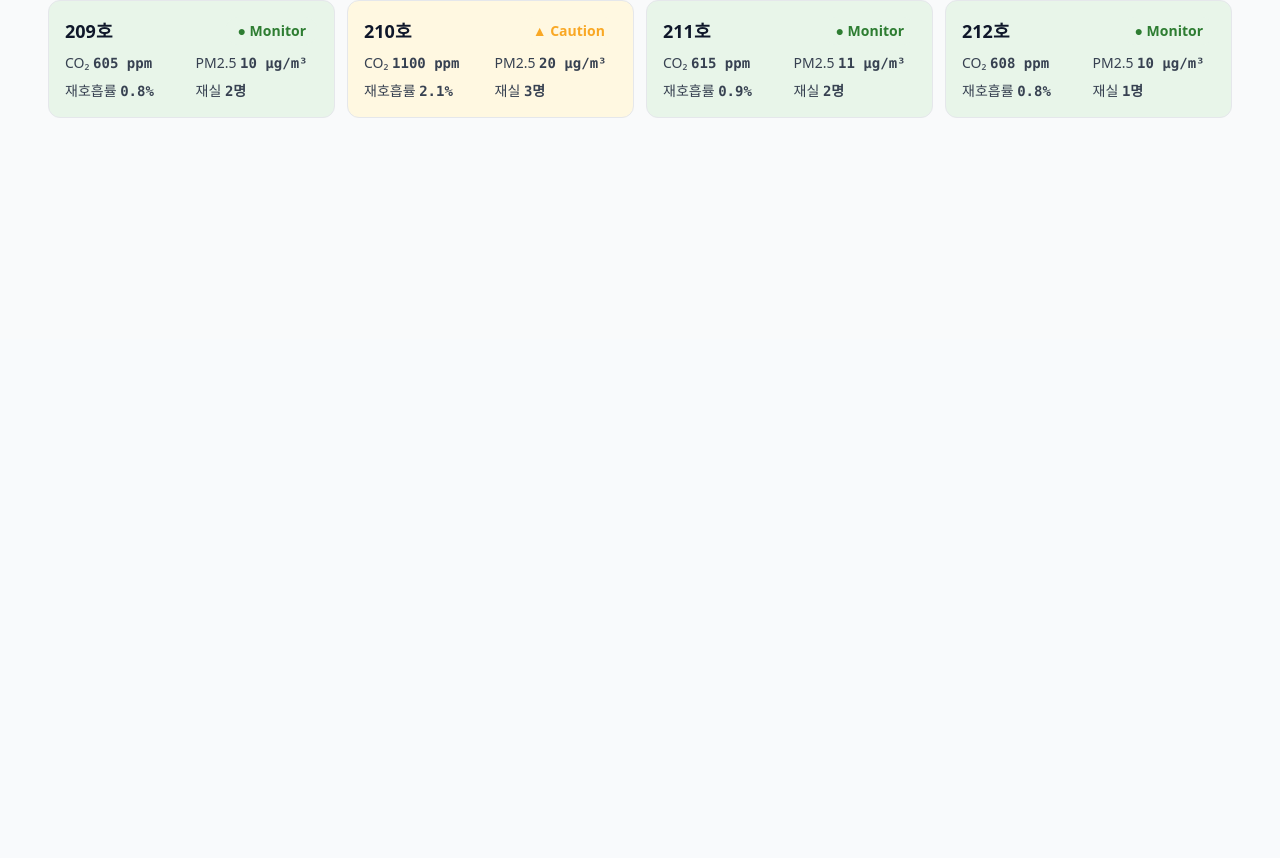
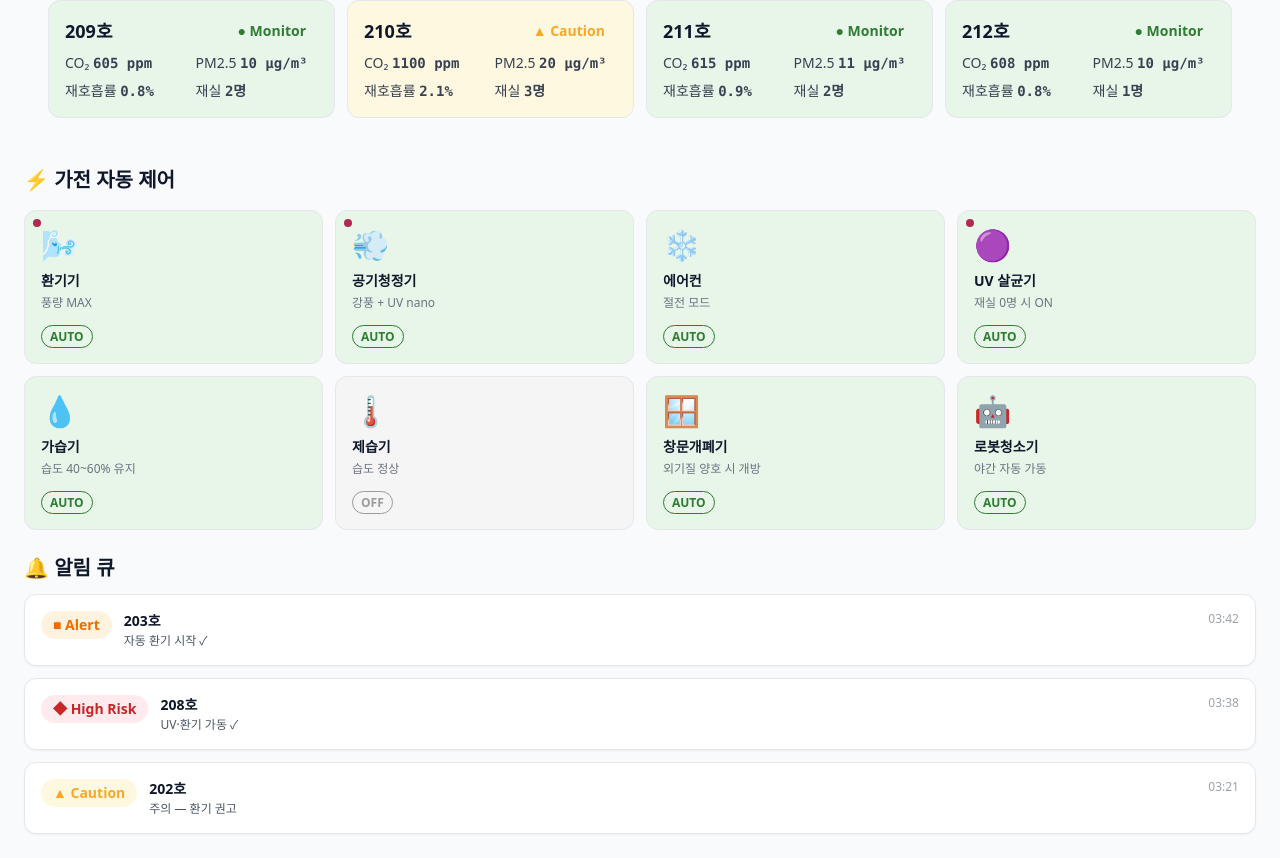
Before and after one commit to zln02/thinq-workspace-sentinel, a Next.js app in the folder frontend/: page /operations in a window 1280 px wide. Shown: the part 461-1319 px from the top of the page. Before the commit the page ends 800 px from the top, so only its background shows below. Built offline with nearby package versions, Linux system fonts and the light colour scheme.

Commit message:
feat(fe): ApplianceCard, AlertToast, AlertQueue, SafetyScore 추가 + 랜딩 정리

```diff
--- a/frontend/app/operations/page.tsx
+++ b/frontend/app/operations/page.tsx
@@ -1,10 +1,22 @@
 import FloorPlan from "@/components/domain/FloorPlan";
 import TierBadge from "@/components/domain/TierBadge";
+import ApplianceCard, { ApplianceCardProps } from "@/components/domain/ApplianceCard";
+import AlertQueue from "@/components/domain/AlertQueue";
+
+const APPLIANCES: ApplianceCardProps[] = [
+  { name: "환기기", icon: "🌬️", state: "AUTO", description: "풍량 MAX", isExecuting: true },
+  { name: "공기청정기", icon: "💨", state: "AUTO", description: "강풍 + UV nano", isExecuting: true },
+  { name: "에어컨", icon: "❄️", state: "AUTO", description: "절전 모드", isExecuting: false },
+  { name: "UV 살균기", icon: "🟣", state: "AUTO", description: "재실 0명 시 ON", isExecuting: true },
+  { name: "가습기", icon: "💧", state: "AUTO", description: "습도 40~60% 유지", isExecuting: false },
+  { name: "제습기", icon: "🌡️", state: "OFF", description: "습도 정상", isExecuting: false },
+  { name: "창문개폐기", icon: "🪟", state: "AUTO", description: "외기질 양호 시 개방", isExecuting: false },
+  { name: "로봇청소기", icon: "🤖", state: "AUTO", description: "야간 자동 가동", isExecuting: false },
+];
 
 export default function OperationsPage() {
   return (
     <div className="min-h-screen bg-gray-50">
-      {/* 헤더 */}
       <header className="bg-white border-b px-6 py-4 flex items-center justify-between">
         <div className="flex items-center gap-3">
           <span className="font-bold text-lg text-[#A50034]">Sentinel</span>
@@ -17,9 +29,21 @@ export default function OperationsPage() {
         </div>
       </header>
 
-      {/* 메인 */}
       <main className="p-6">
         <FloorPlan />
+
+        <div className="mt-6">
+          <h2 className="text-xl font-bold mb-4">⚡ 가전 자동 제어</h2>
+          <div className="grid grid-cols-4 gap-3">
+            {APPLIANCES.map((a) => (
+              <ApplianceCard key={a.name} {...a} />
+            ))}
+          </div>
+        </div>
+
+        <div className="mt-6">
+          <AlertQueue />
+        </div>
       </main>
     </div>
   );
--- a/frontend/app/page.tsx
+++ b/frontend/app/page.tsx
@@ -1,40 +1,24 @@
 import Link from "next/link";
-import TierBadge from "@/components/domain/TierBadge";
-import RoomCard from "@/components/domain/RoomCard";
-import FloorPlan from "@/components/domain/FloorPlan";
 
 export default function Home() {
   return (
     <main className="min-h-screen flex flex-col items-center justify-center gap-6 p-8">
-      <h1 className="text-3xl font-bold text-lg-primary">ThinQ Workspace Sentinel</h1>
+      <h1 className="text-3xl font-bold text-[#A50034]">ThinQ Workspace Sentinel</h1>
       <p className="text-slate-600 text-center max-w-xl">
         요양병원 RSV·인플루엔자·노로를 3주 전에 예측해 LG ThinQ 가전 8종이 자동 환경 제어하는 시스템
       </p>
-
-      {/* 티어 배지 테스트 */}
-      <div className="flex gap-2">
-        <TierBadge tier="t1" />
-        <TierBadge tier="t2" />
-        <TierBadge tier="t3" />
-        <TierBadge tier="t4" />
-        <TierBadge tier="t5" />
-      </div>
-
-      {/* FloorPlan 테스트 */}
-      <FloorPlan />
-
       <div className="grid grid-cols-1 sm:grid-cols-3 gap-4 mt-6">
-        <Link href="/admin" className="px-6 py-4 rounded-lg border bg-white hover:shadow-md transition">
-          <div className="text-lg font-bold text-lg-primary">🖥 중앙 관제</div>
-          <div className="text-sm text-slate-500">ICN · 원장 · 시설관리</div>
+        <Link href="/executive" className="px-6 py-4 rounded-lg border bg-white hover:shadow-md transition">
+          <div className="text-lg font-bold text-[#A50034]">🖥 시설장</div>
+          <div className="text-sm text-slate-500">Executive 대시보드</div>
         </Link>
-        <Link href="/mobile" className="px-6 py-4 rounded-lg border bg-white hover:shadow-md transition">
-          <div className="text-lg font-bold text-lg-primary">📱 모바일</div>
-          <div className="text-sm text-slate-500">요양보호사</div>
+        <Link href="/operations" className="px-6 py-4 rounded-lg border bg-white hover:shadow-md transition">
+          <div className="text-lg font-bold text-[#A50034]">⚡ 운영자</div>
+          <div className="text-sm text-slate-500">Operations 콘솔</div>
         </Link>
-        <Link href="/demo" className="px-6 py-4 rounded-lg border bg-white hover:shadow-md transition">
-          <div className="text-lg font-bold text-lg-primary">💡 75초 시연</div>
-          <div className="text-sm text-slate-500">발표 자동 재생</div>
+        <Link href="/family" className="px-6 py-4 rounded-lg border bg-white hover:shadow-md transition">
+          <div className="text-lg font-bold text-[#A50034]">💚 가족</div>
+          <div className="text-sm text-slate-500">Family 안심 뷰</div>
         </Link>
       </div>
     </main>
--- /dev/null
+++ b/frontend/components/domain/AlertQueue.tsx
@@ -0,0 +1,18 @@
+import AlertToast from "./AlertToast";
+
+const ALERTS = [
+  { tier: "t3" as const, roomId: "203", message: "자동 환기 시작 ✓", time: "03:42" },
+  { tier: "t4" as const, roomId: "208", message: "UV·환기 가동 ✓", time: "03:38" },
+  { tier: "t2" as const, roomId: "202", message: "주의 — 환기 권고", time: "03:21" },
+];
+
+export default function AlertQueue() {
+  return (
+    <div className="flex flex-col gap-3">
+      <h2 className="text-xl font-bold">🔔 알림 큐</h2>
+      {ALERTS.map((a, i) => (
+        <AlertToast key={i} {...a} />
+      ))}
+    </div>
+  );
+}
--- /dev/null
+++ b/frontend/components/domain/AlertToast.tsx
@@ -0,0 +1,23 @@
+import TierBadge from "./TierBadge";
+
+type Tier = "t1" | "t2" | "t3" | "t4" | "t5";
+
+export interface AlertToastProps {
+  tier: Tier;
+  roomId: string;
+  message: string;
+  time: string;
+}
+
+export default function AlertToast({ tier, roomId, message, time }: AlertToastProps) {
+  return (
+    <div className="flex items-start gap-3 bg-white border rounded-xl p-4 shadow-sm">
+      <TierBadge tier={tier} />
+      <div className="flex-1">
+        <div className="font-bold text-sm">{roomId}호</div>
+        <div className="text-xs text-gray-600 mt-0.5">{message}</div>
+      </div>
+      <div className="text-xs text-gray-400">{time}</div>
+    </div>
+  );
+}
--- /dev/null
+++ b/frontend/components/domain/ApplianceCard.tsx
@@ -0,0 +1,44 @@
+type ApplianceState = "AUTO" | "MANUAL" | "OFF";
+
+export interface ApplianceCardProps {
+  name: string;
+  icon: string;
+  state: ApplianceState;
+  description: string;
+  isExecuting?: boolean;
+}
+
+const STATE_CONFIG = {
+  AUTO: { label: "AUTO", bg: "#E8F5E9", color: "#2E7D32" },
+  MANUAL: { label: "수동", bg: "#FFF8E1", color: "#F9A825" },
+  OFF: { label: "OFF", bg: "#F5F5F5", color: "#9B9B9B" },
+};
+
+export default function ApplianceCard({
+  name, icon, state, description, isExecuting,
+}: ApplianceCardProps) {
+  const { label, bg, color } = STATE_CONFIG[state];
+
+  return (
+    <div
+      style={{ backgroundColor: bg }}
+      className="relative rounded-xl p-4 border hover:shadow-md transition"
+    >
+      {/* 실행 중 점멸 */}
+      {isExecuting && (
+        <span className="absolute left-2 top-2 w-2 h-2 rounded-full bg-[#A50034] animate-pulse" />
+      )}
+
+      <div className="text-3xl mb-2">{icon}</div>
+      <div className="font-bold text-sm mb-1">{name}</div>
+      <div className="text-xs text-gray-500 mb-3">{description}</div>
+
+      <span
+        style={{ color, borderColor: color }}
+        className="text-xs font-bold border rounded-full px-2 py-0.5"
+      >
+        {label}
+      </span>
+    </div>
+  );
+}
--- /dev/null
+++ b/frontend/components/domain/SafetyScore.tsx
@@ -0,0 +1,24 @@
+type Level = "안심" | "주의" | "위험";
+
+interface SafetyScoreProps {
+  score: number;
+}
+
+function getLevel(score: number): { level: Level; color: string; border: string } {
+  if (score >= 80) return { level: "안심", color: "#2E7D32", border: "#4CAF50" };
+  if (score >= 50) return { level: "주의", color: "#F9A825", border: "#FFC107" };
+  return { level: "위험", color: "#C62828", border: "#EF5350" };
+}
+
+export default function SafetyScore({ score }: SafetyScoreProps) {
+  const { level, color, border } = getLevel(score);
+  return (
+    <div
+      style={{ borderColor: border }}
+      className="w-36 h-36 rounded-full border-4 flex flex-col items-center justify-center bg-white shadow-sm"
+    >
+      <span style={{ color }} className="text-4xl font-bold">{score}</span>
+      <span style={{ color }} className="text-sm font-semibold">{level}</span>
+    </div>
+  );
+}
```
